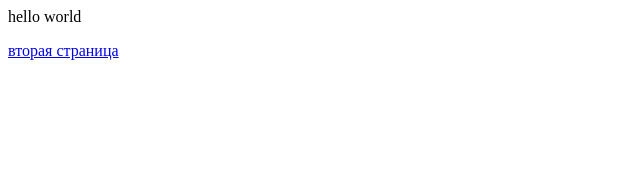
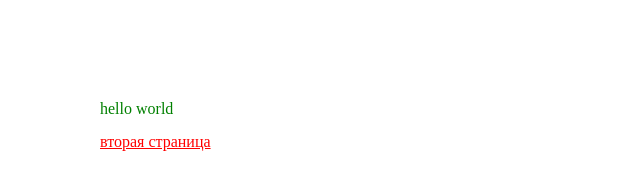
Before and after one commit to ystinka/one, a plain HTML site: page index.html in a window 1280 px wide. Shown: the whole page, without its empty margins (0-640 px from the left). Drawn offline with Linux system fonts and the light colour scheme.

Commit message:
Update css.css

```diff
--- a/css/css.css
+++ b/css/css.css
@@ -1,8 +1,13 @@
-<style>
-
 body, html {
 width:1080px;
 margin: 50px auto;
 }
 
-</style>
+p {
+  color:green;
+  margin-bottom:15px;
+}
+
+a {
+  color: red;
+}
```
